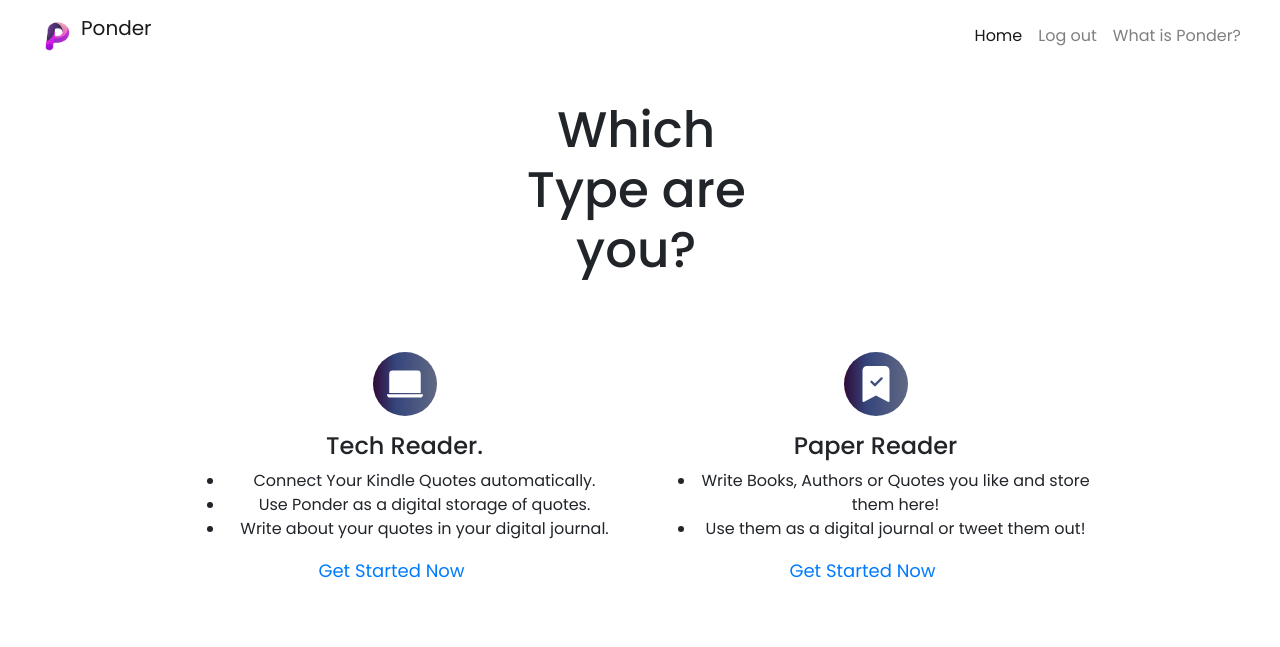
After one commit to walkingkindle/ponderproject, a Python web app: template templates/Upload File.html in a window 1280 px wide. The commit adds this page. Shown: the top 647 px of the page. Run offline with Jinja, Linux system fonts and the light colour scheme; the template is opened without the code that fills it, so the values that code supplies are empty; some libraries are stand-ins or nearby versions.

Commit message:
Adding Get started Feature

```diff
--- a/static/styles.css
+++ b/static/styles.css
@@ -6,14 +6,14 @@ body{
      font-size: 4rem;
      line-height: 1.5;
      font-weight: 900;
-     margin-top: 150px;
-     margin-bottom: 150px;
+     margin-top: 250px;
+     margin-bottom: 250px;
 }
  #get-started {
      color: #6E07F3;
      border-color: #6E07F3;
      background-color: #f8f8f8;
-     margin-top : 340px;
+     margin-top : 380px;
      margin-left: 250px;
      border-radius: 22px;
      margin-bottom: 150px;
--- /dev/null
+++ b/static/upload.css
@@ -0,0 +1,105 @@
+body{
+  font-family: 'Poppins', sans-serif
+}
+.container{
+  text-align: center;
+}
+#row1{
+ margin-left: 300px;
+}
+.big-heading{
+ margin-top: 100px;
+ font-size: 50px;
+ width: 100%;
+}
+
+/* FEATURES */
+
+/* Set the font family and color for the entire page */
+body {
+  font-family: Poppins, sans-serif;
+  color: #212529;
+}
+
+/* Style the container */
+.container {
+  max-width: 960px;
+  margin: 0 auto;
+}
+
+/* Style the header */
+h2 {
+  font-size: 2.5rem;
+  font-weight: 500;
+  margin-top: 0;
+  margin-bottom: 1rem;
+}
+
+/* Style the features */
+.feature {
+  padding: 1rem;
+  background-color: #fff;
+  border-radius: 0.25rem;
+  transition: transform 0.15s ease-in-out, box-shadow 0.15s ease-in-out;
+}
+
+/* Add a shadow and change the background color when hovering over a feature */
+.feature:hover {
+  transform: translateY(-0.25rem);
+  box-shadow: 0 0.5rem 1rem rgba(0, 0, 0, 0.15);
+  background-color: #f8f9fa;
+}
+
+/* Style the feature icons */
+.feature-icon {
+  display: flex;
+  justify-content: center;
+  align-items: center;
+  width: 4rem;
+  height: 4rem;
+  margin: 0 auto 1rem;
+  border-radius: 50%;
+  color: #fff;
+}
+
+/* Add a gradient to the feature icons */
+.bg-gradient {
+  background: linear-gradient(90deg, rgba(48,11,57,1) 0%, rgba(53,69,124,1) 35%, rgba(97,105,131,1) 100%);
+}
+
+/* Style the feature titles */
+h2 {
+  font-size: 1.5rem;
+  font-weight: 500;
+  margin-bottom: 0.5rem;
+}
+
+/* Style the feature descriptions */
+p {
+  font-size: 1.125rem;
+  line-height: 1.5;
+  margin-bottom: 1.5rem;
+}
+
+/* Style the icon links */
+.icon-link {
+  display: inline-flex;
+  align-items: center;
+  font-size: 1.125rem;
+  color: #007bff;
+}
+
+/* Add a chevron to the icon links */
+.icon-link svg {
+  margin-left: 0.5rem;
+}
+.feature col{
+ margin-right: 1.5rem;
+}
+#explain-div{
+ display: flex;
+ flex-direction: row;
+}
+#featured-3{
+
+}
--- /dev/null
+++ b/templates/Upload File.html
@@ -0,0 +1,99 @@
+<!doctype html>
+<html lang="en">
+  <head>
+    <!-- Required meta tags -->
+    <meta charset="utf-8">
+    <meta name="viewport" content="width=device-width, initial-scale=1">
+    <link rel="preconnect" href="https://fonts.googleapis.com">
+    <link rel="preconnect" href="https://fonts.gstatic.com" crossorigin>
+    <!-- Bootstrap -->
+      <link rel="stylesheet" href="https://cdn.jsdelivr.net/npm/bootstrap@4.5.3/dist/css/bootstrap.min.css" integrity="sha384-TX8t27EcRE3e/ihU7zmQxVncDAy5uIKz4rEkgIXeMed4M0jlfIDPvg6uqKI2xXr2" crossorigin="anonymous">
+      <link rel="stylesheet" type="text/css" href="/static/upload.css">
+      <!-- Google Fonts -->
+      <link rel="preconnect" href="https://fonts.googleapis.com">
+      <link rel="preconnect" href="https://fonts.gstatic.com" crossorigin>
+      <link href="https://fonts.googleapis.com/css2?family=Poppins:wght@400;500&display=swap" rel="stylesheet">
+    <!-- Bootstrap CSS -->
+    <script src="https://code.jquery.com/jquery-3.5.1.slim.min.js" integrity="sha384-DfXdz2htPH0lsSSs5nCTpuj/zy4C+OGpamoFVy38MVBnE+IbbVYUew+OrCXaRkfj" crossorigin="anonymous"></script>
+    <script src="https://cdn.jsdelivr.net/npm/bootstrap@4.5.3/dist/js/bootstrap.bundle.min.js" integrity="sha384-ho+j7jyWK8fNQe+A12Hb8AhRq26LrZ/JpcUGGOn+Y7RsweNrtN/tE3MoK7ZeZDyx" crossorigin="anonymous"></script>
+    <title>Ponder, your digital library of quotes</title>
+    <link rel="icon" type="image/x-icon" href="/templates/images/favicon-32x32.png">
+
+    <!---- Font Awesome ----->
+    <script src="https://kit.fontawesome.com/511589a382.js" crossorigin="anonymous"></script>
+    </head>
+  <body>
+  <div class="container">
+   <nav class="navbar navbar-expand-lg navbar-light bg-white fixed-top">
+    <div class="container-fluid">
+    <!--Nav Bar -->
+    <a class="navbar-brand" href="#">
+    <img src="/templates/images/android-chrome-192x192.png" alt="" width="50" height="44" class="d-inline-block align-text-top">Ponder
+      </a>
+    <button class="navbar-toggler" type="button" data-toggle="collapse" data-target="#navbarNav" aria-controls="navbarTogglerDemo02" aria-expanded="false" aria-label="Toggle navigation">
+      <span class="navbar-toggler-icon"></span>
+    </button>
+    <div class="collapse navbar-collapse" id="navbarNav">
+      <ul class="navbar-nav ml-auto mb-2 mb-lg-0">
+        <li class="nav-item">
+          <a class="nav-link active" aria-current="page" href="#">Home</a>
+        </li>
+        <li class="nav-item">
+          <a class="nav-link" href="#">Log out</a>
+        </li>
+        <li class="nav-item">
+          <a class="nav-link" href="#">What is Ponder?</a>
+      </ul>
+    </div>
+  </div>
+</nav>
+</div>
+
+<!---- Main Content ---->
+  <div class="container">
+    <div class="row" id="row1">
+      <div class="col-md-6">
+<h1 class="big-heading"> Which Type are you?</h1>
+      </div>
+        </div>
+            </div>
+
+<div class="container px-4 py-5" id="featured-3">
+    <div class="row" id="explain-div">
+      <div class="feature col-6" id="col1">
+        <div class="feature-icon bg-success bg-gradient">
+          <svg xmlns="http://www.w3.org/2000/svg" width="36" height="36" fill="CurrentColor" class="bi bi-laptop-fill" viewBox="0 0 16 16">
+            <path d="M2.5 2A1.5 1.5 0 0 0 1 3.5V12h14V3.5A1.5 1.5 0 0 0 13.5 2h-11zM0 12.5h16a1.5 1.5 0 0 1-1.5 1.5h-13A1.5 1.5 0 0 1 0 12.5z"/>
+          </svg>
+        </div>
+        <h2>Tech Reader.</h2>
+          <ul>
+            <li>Connect Your Kindle Quotes automatically.</li>
+            <li>Use Ponder as a digital storage of quotes.</li>
+            <li>Write about your quotes in your digital journal.</li>
+          </ul>
+        <a href="#" class="icon-link">
+          Get Started Now
+          <svg class="bi" width="1em" height="1em"><use xlink:href="#chevron-right"></use></svg>
+        </a>
+      </div>
+      <div class="feature col-6" id="col2">
+        <div class="feature-icon bg-primary bg-gradient">
+          <svg xmlns="http://www.w3.org/2000/svg" width="36" height="36" fill="CurrentColor" class="bi bi-bookmark-check-fill" viewBox="0 0 16 16">
+            <path fill-rule="evenodd" d="M2 15.5V2a2 2 0 0 1 2-2h8a2 2 0 0 1 2 2v13.5a.5.5 0 0 1-.74.439L8 13.069l-5.26 2.87A.5.5 0 0 1 2 15.5zm8.854-9.646a.5.5 0 0 0-.708-.708L7.5 7.793 6.354 6.646a.5.5 0 1 0-.708.708l1.5 1.5a.5.5 0 0 0 .708 0l3-3z"/>
+          </svg>
+        </div>
+        <h2>Paper Reader</h2>
+          <ul>
+            <li>Write Books, Authors or Quotes you like and store them here!</li>
+            <li>Use them as a digital journal or tweet them out!</li>
+          </ul>
+        <a href="#" class="icon-link">
+          Get Started Now
+          <svg class="bi" width="1em" height="1em"><use xlink:href="#chevron-right"></use></svg>
+        </a>
+      </div>
+    </div>
+  </div>
+</body>
+</html>
```
